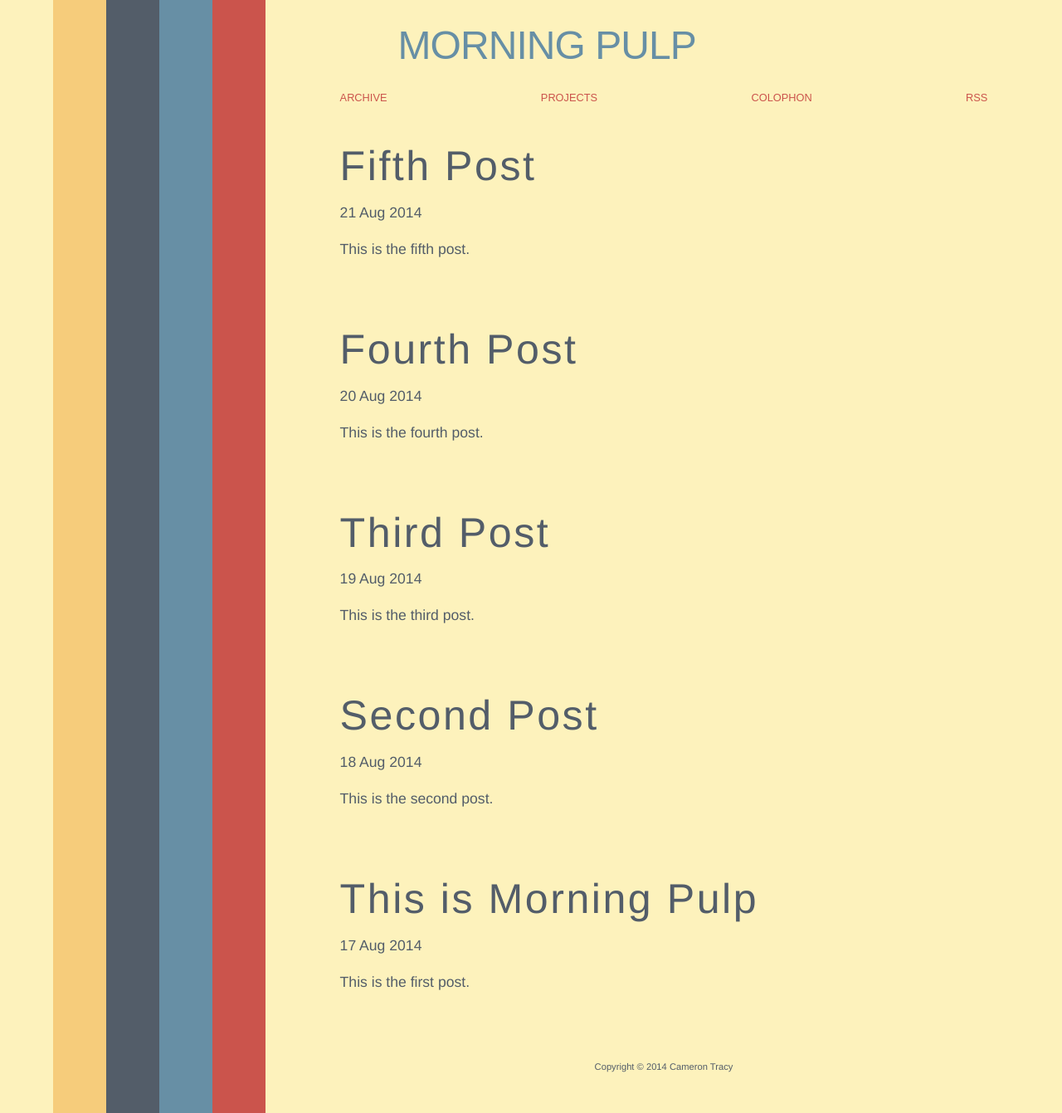
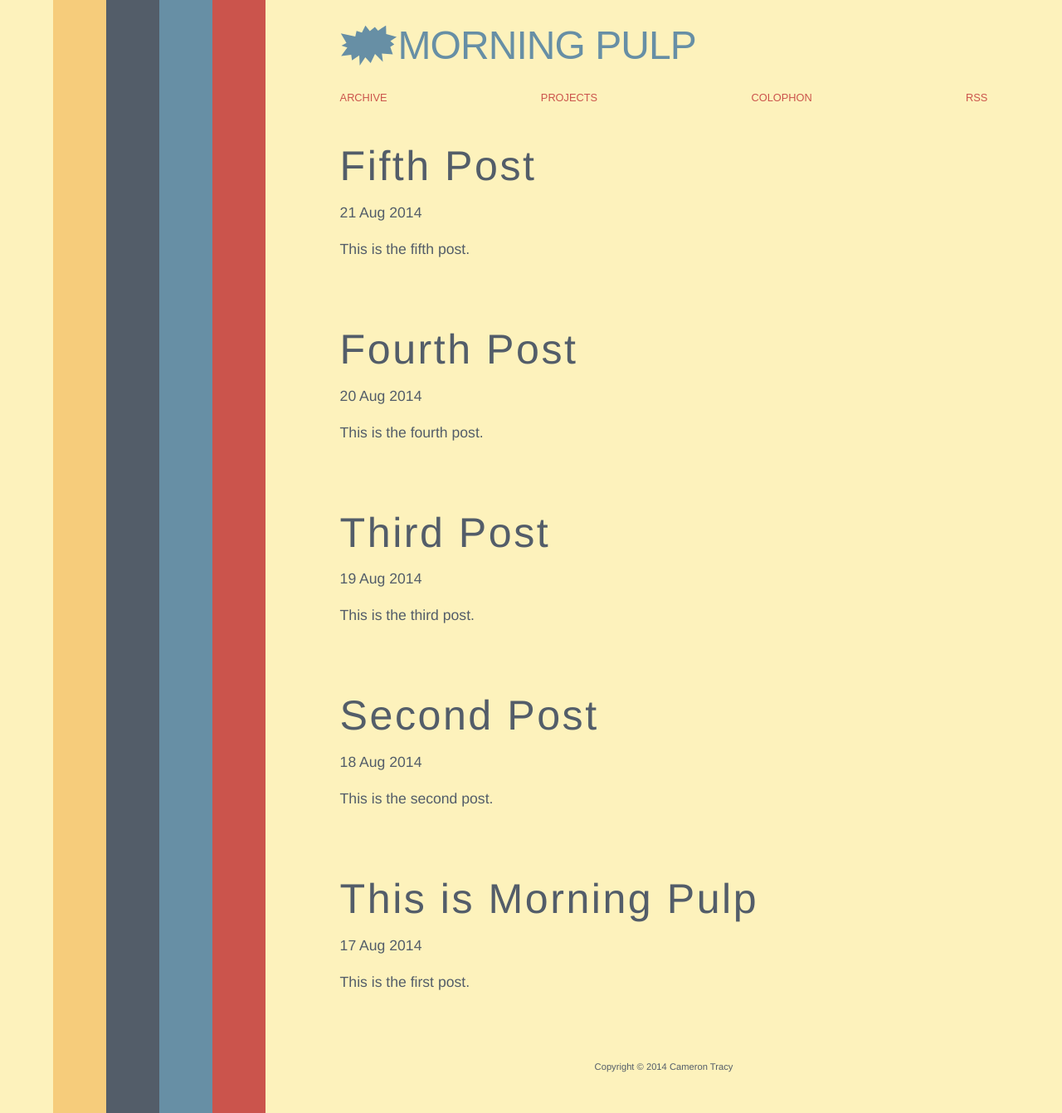
Before and after one commit to thatcameron/jekyll, a Jekyll site: the page built from index.html, in a window 1280 px wide. Shown: the whole page at 83% size. Built offline with Jekyll 4.4.1, drawn with Linux system fonts in a browser that asks for light colours; Markdown is read by kramdown in place of the engine named in the settings.

Commit message:
Fixed svg

```diff
--- a/css/css.css
+++ b/css/css.css
@@ -58,7 +58,7 @@ header a {
   margin: auto;
   width: 60px;
   height: 50px;
-  background-image: url(images/pow.svg);
+  background-image: url(http://morningpulp.com/jekyll/images/pow.svg);
   background-position: center;
   background-repeat: no-repeat;
   text-indent: -9999px;
@@ -145,7 +145,7 @@ footer a {
     margin: 0;
     width: 100%;
     height: 50px;
-    background-image: url(images/pow-blue.svg);
+    background-image: url(http://morningpulp.com/jekyll/images/pow-blue.svg);
     background-position: left;
     background-repeat: no-repeat;
     font-family: Futura-CondensedMedium, sans-serif;
```
